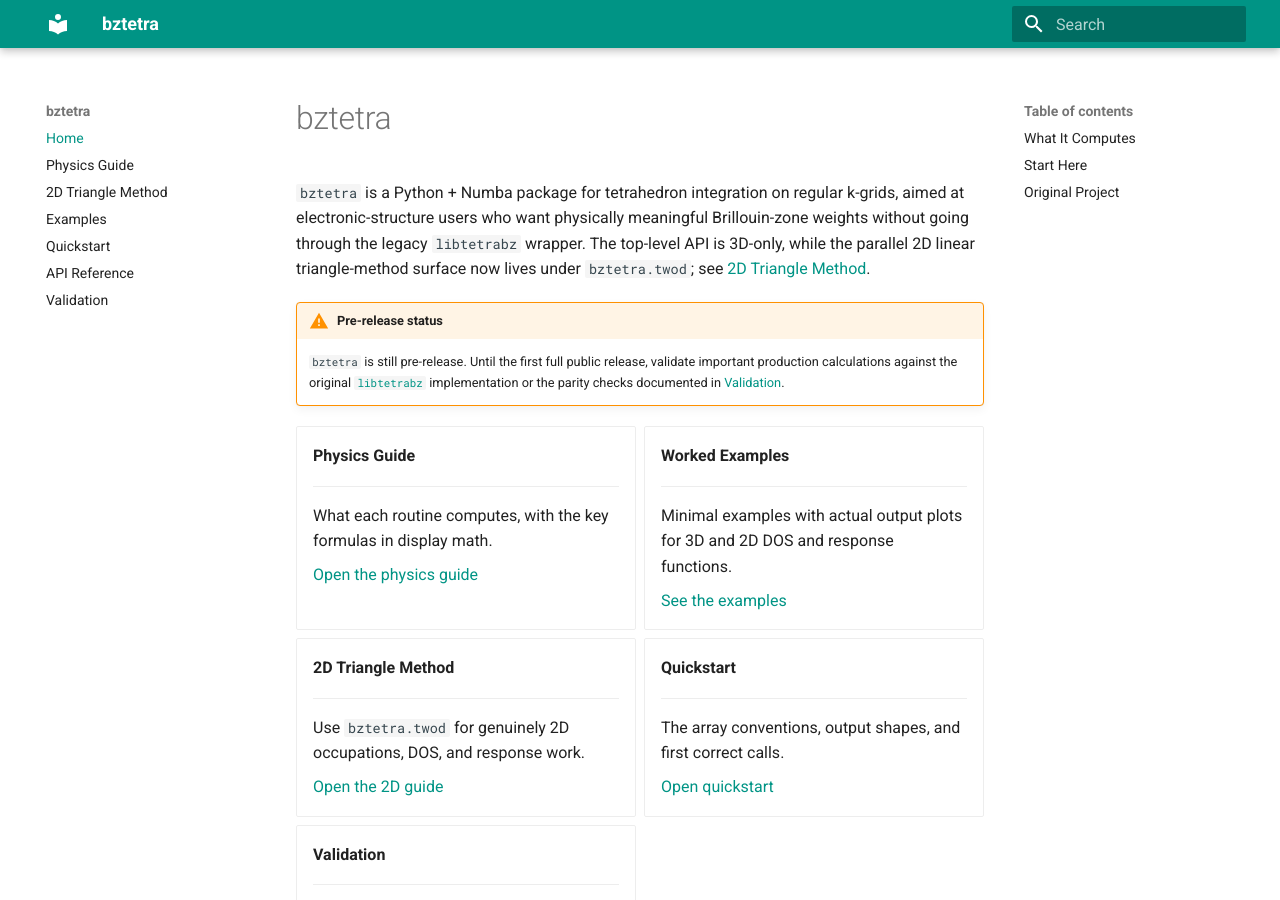
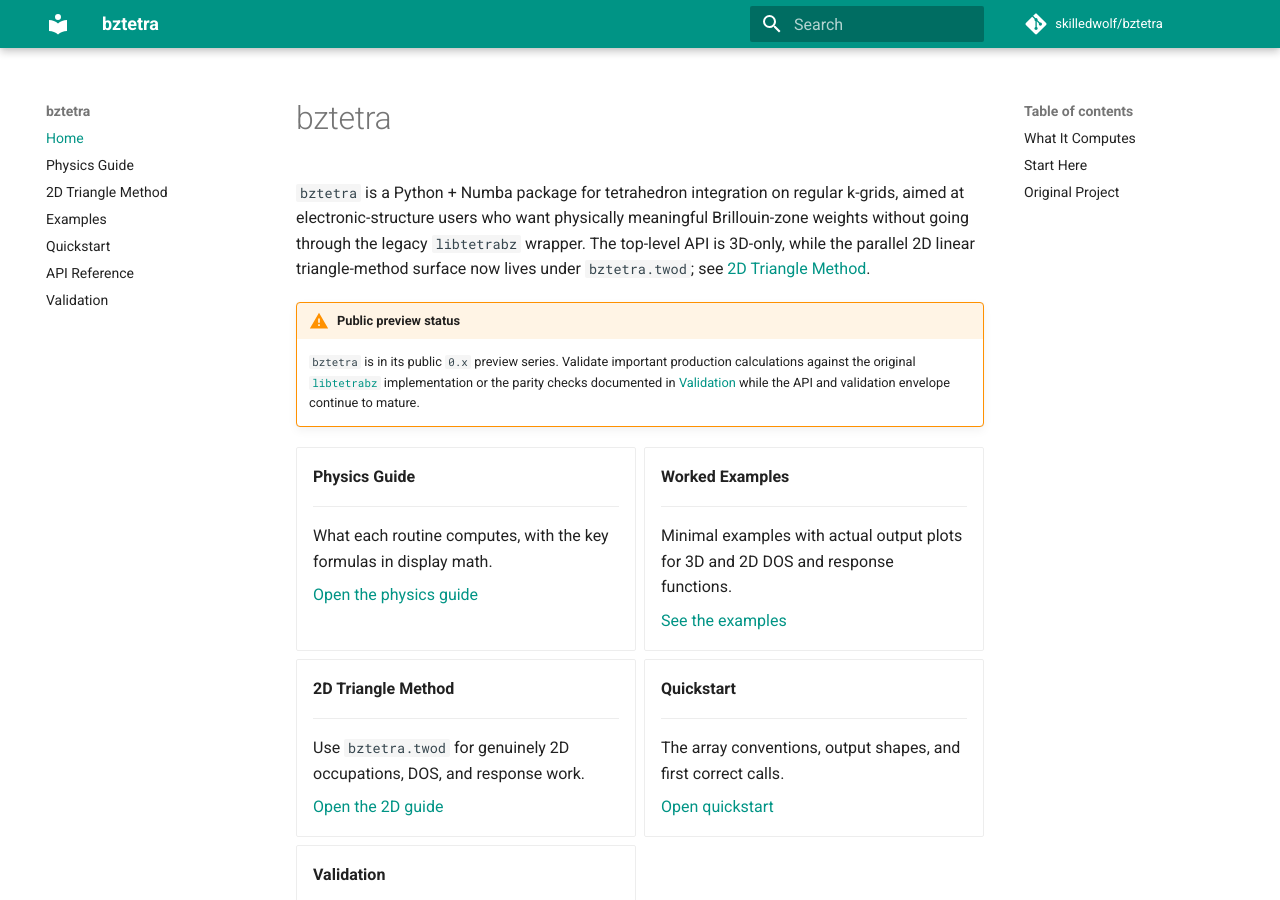
Before and after one commit to skilledwolf/bztetra, an MkDocs documentation site: the page built from docs/index.md, in a window 1280 px wide and 900 px high. Built offline with MkDocs 1.6.1 and Material for MkDocs 9.7.7, drawn with Linux system fonts in a browser that asks for light colours; comment, search, counter and statistics services are not loaded.

```diff
--- a/docs/index.md
+++ b/docs/index.md
@@ -7,12 +7,13 @@ The top-level API is 3D-only, while the parallel 2D linear triangle-method
 surface now lives under `bztetra.twod`; see
 [2D Triangle Method](two_dimensional_plan.md).
 
-!!! warning "Pre-release status"
+!!! warning "Public preview status"
 
-    `bztetra` is still pre-release. Until the first full public release,
-    validate important production calculations against the original
+    `bztetra` is in its public `0.x` preview series. Validate important
+    production calculations against the original
     [`libtetrabz`](https://github.com/mitsuaki1987/libtetrabz) implementation
-    or the parity checks documented in [Validation](validation.md).
+    or the parity checks documented in [Validation](validation.md) while the
+    API and validation envelope continue to mature.
 
 <div class="grid cards" markdown>
 
--- a/mkdocs.yml
+++ b/mkdocs.yml
@@ -1,5 +1,8 @@
 site_name: bztetra
 site_description: Python and Numba tetrahedron integration on regular k-grids
+site_url: https://skilledwolf.github.io/bztetra/
+repo_url: https://github.com/skilledwolf/bztetra
+repo_name: skilledwolf/bztetra
 site_dir: site
 
 theme:
```
Also changed, not shown: README.md (+6 -3 lines), README.pypi.md (added, +39 -0 lines), docs/quickstart.md (+2 -2 lines), docs/validation.md (+2 -2 lines), pyproject.toml (+34 -1 lines), 4 other files.
